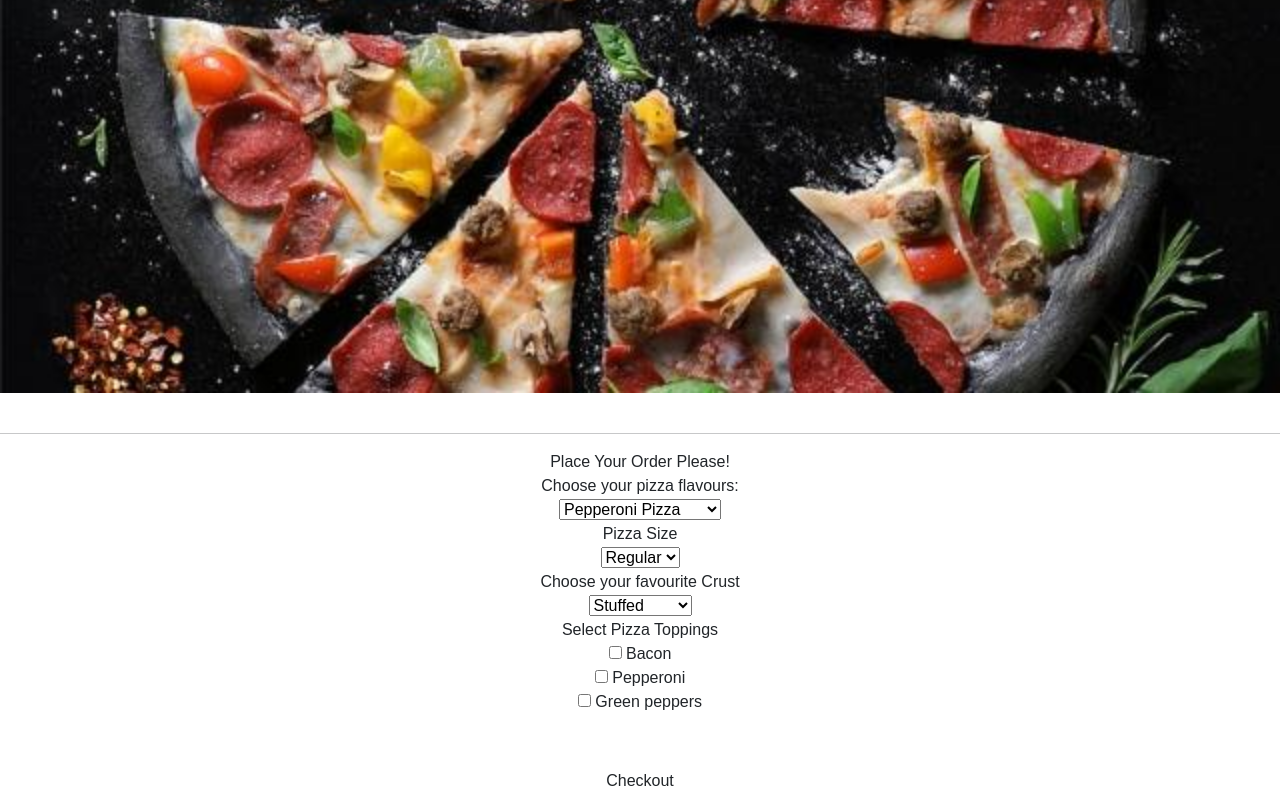
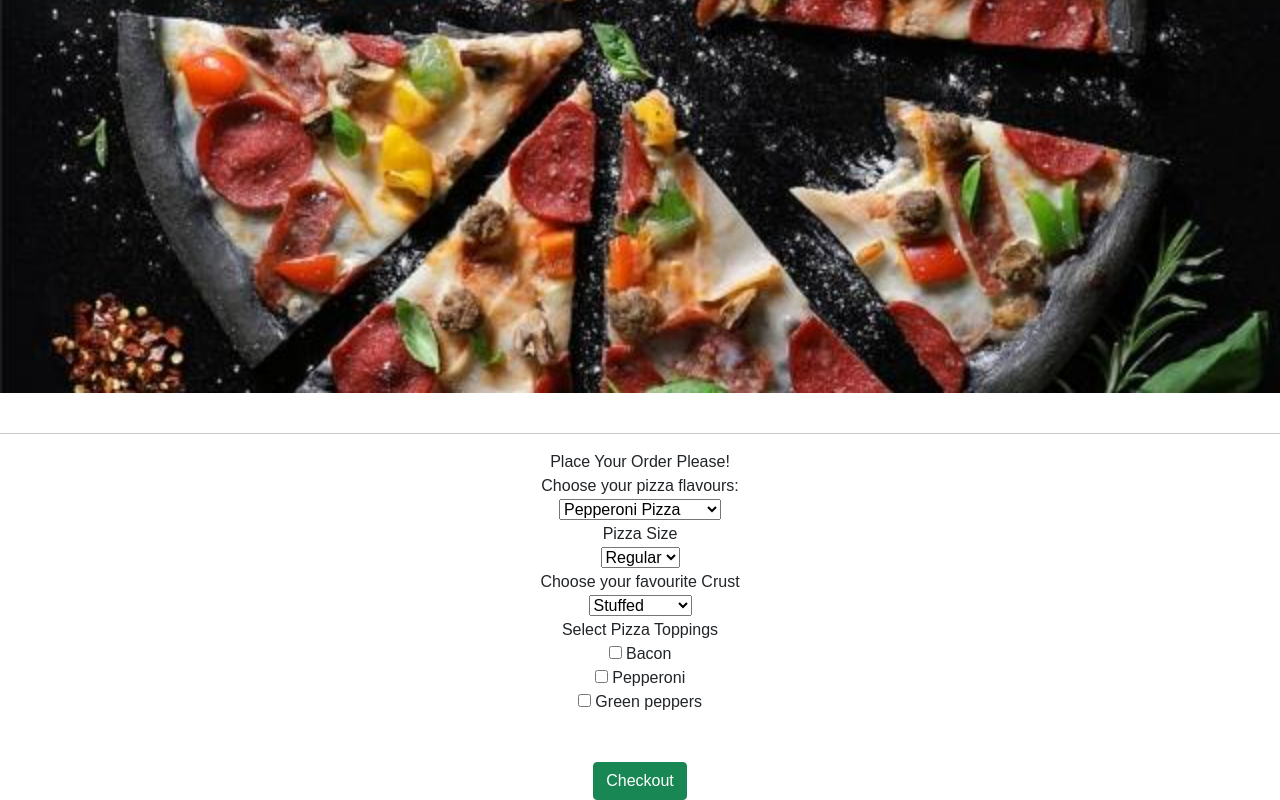
Before and after one commit to AdamuWanganya/pizza-centre, a plain HTML site: page index.html in a window 1280 px wide. Shown: the part 407-1207 px from the top of the page. Drawn offline with nearby package versions, Linux system fonts and the light colour scheme.

Commit message:
Add checkout button

```diff
--- a/index.html
+++ b/index.html
@@ -80,7 +80,7 @@
                 <label class="custom-control-label" for="peppers">Green peppers</label>
             </div>
             <br><br>
-            <button type="submit" class="btn btn-orange proceed">Checkout</button>
+            <button type="submit" class="btn btn-success proceed">Checkout</button>
 </body>
 
 </html>
```
